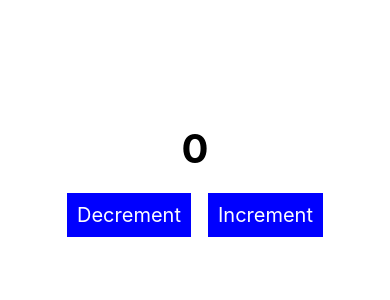
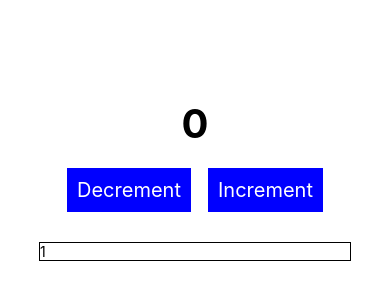
Before and after one commit to code-diggers-369/react-native-redux-practice, a React Native app: screen / in a window 390 px wide. Shown: the part 242-542 px from the top of the page. Built offline with nearby package versions, Linux system fonts and the light colour scheme.

Commit message:
7 - What Is useDispatch & How To use It In Redux

```diff
--- a/src/Redux/Reducers/Counter/counterReducer.js
+++ b/src/Redux/Reducers/Counter/counterReducer.js
@@ -2,7 +2,7 @@ const initialState = {
   count: 0,
   length: 10,
   maxCount: 100,
-  changeValue: 1,
+  changeValue: '1',
 };
 
 const counterReducer = (state = initialState, action) => {
@@ -10,12 +10,17 @@ const counterReducer = (state = initialState, action) => {
     case 'increment':
       return {
         ...state,
-        count: state.count + 1,
+        count: state.count + parseInt(state.changeValue),
       };
     case 'decrement':
       return {
         ...state,
-        count: state.count - 1,
+        count: state.count - parseInt(state.changeValue),
+      };
+    case 'changeValue':
+      return {
+        ...state,
+        changeValue: action.payload,
       };
     default:
       return state;
--- a/src/componets/CounterControllers.js
+++ b/src/componets/CounterControllers.js
@@ -1,9 +1,16 @@
 import {View, Text, TouchableOpacity} from 'react-native';
 import React from 'react';
+import {useDispatch} from 'react-redux';
 
 export default function CounterControllers({}) {
-  const incrementValue = () => {};
-  const decrementValue = () => {};
+  const dispatch = useDispatch();
+
+  const incrementValue = () => {
+    dispatch({type: 'increment'});
+  };
+  const decrementValue = () => {
+    dispatch({type: 'decrement'});
+  };
   return (
     <View
       style={{
--- a/src/screens/CounterScreen.js
+++ b/src/screens/CounterScreen.js
@@ -1,8 +1,8 @@
-import {View, Text} from 'react-native';
+import {View, Text, TextInput} from 'react-native';
 import React, {useState} from 'react';
 
 //
-import {useSelector} from 'react-redux';
+import {useSelector, useDispatch} from 'react-redux';
 
 //
 import CounterView from '../componets/CounterView';
@@ -10,6 +10,7 @@ import CounterControllers from '../componets/CounterControllers';
 
 export default function CounterScreen({customValueParentState}) {
   const counter = useSelector(state => state.counter);
+  const dispatch = useDispatch();
 
   console.log(counter);
 
@@ -17,6 +18,11 @@ export default function CounterScreen({customValueParentState}) {
     <View style={{flex: 1, justifyContent: 'center', alignItems: 'center'}}>
       <CounterView counterValue={counter.count} />
       <CounterControllers />
+      <TextInput
+        value={counter.changeValue}
+        style={{borderWidth: 1, width: '80%', marginTop: 30}}
+        onChangeText={text => dispatch({type: 'changeValue', payload: text})}
+      />
     </View>
   );
 }
```
